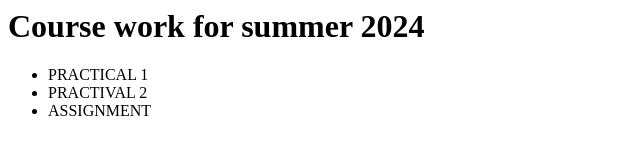
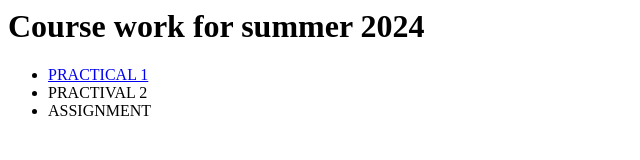
Before and after one commit to madooi/comm3013github.io, a plain HTML site: page index.html in a window 1280 px wide. Shown: the full height of the page, 0-640 px from the left. Drawn offline with Linux system fonts and the light colour scheme.

Commit message:
Update index.html

```diff
--- a/index.html
+++ b/index.html
@@ -7,7 +7,7 @@
     <h1>Course work for summer 2024</h1>
 
     <UL>
-      <LI> PRACTICAL 1 </LI>
+      <LI><a href="ooizhewen_index.html">PRACTICAL 1</a></LI>
       <LI> PRACTIVAL 2 </LI>
       <LI> ASSIGNMENT </LI>
       </UL>
```
